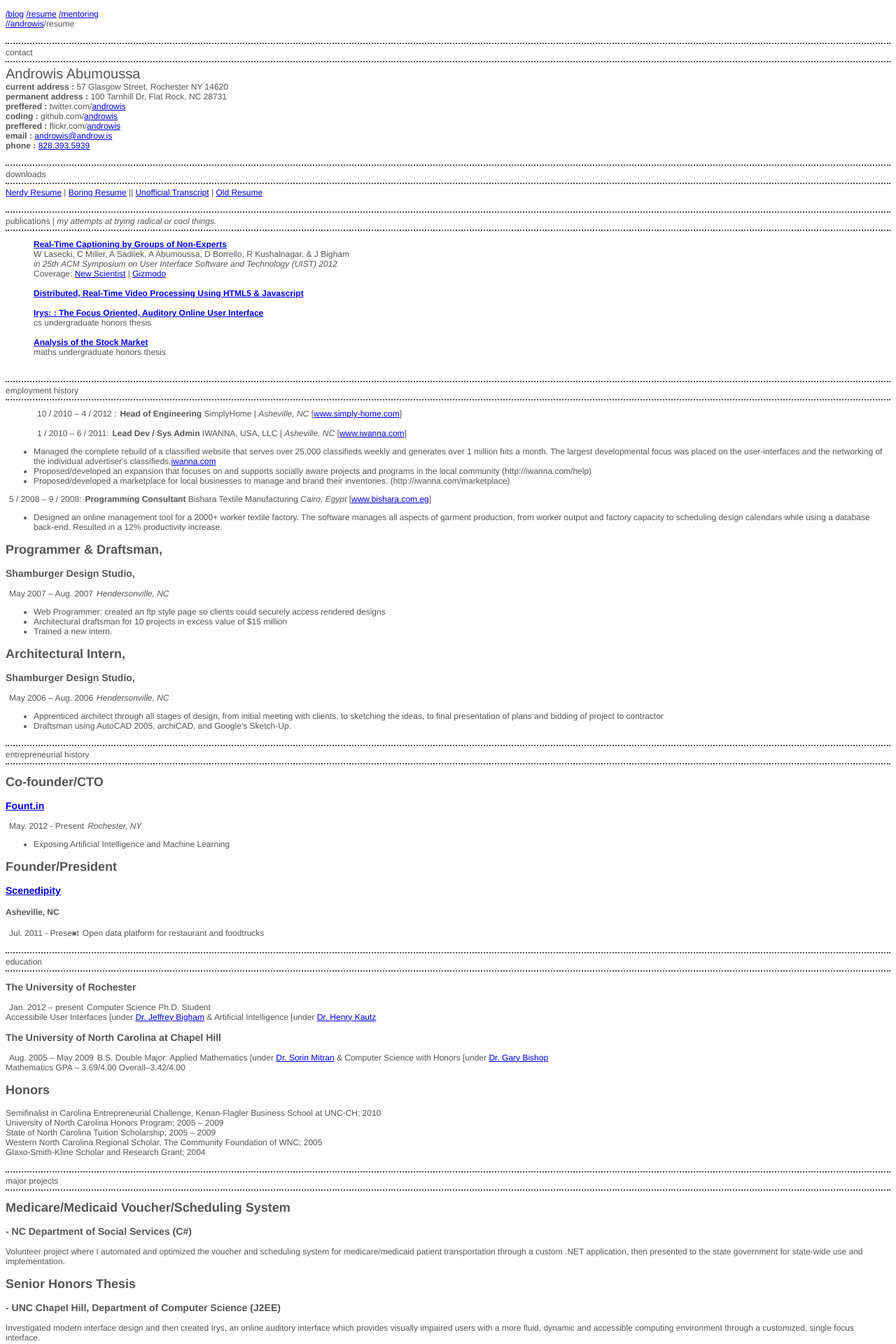
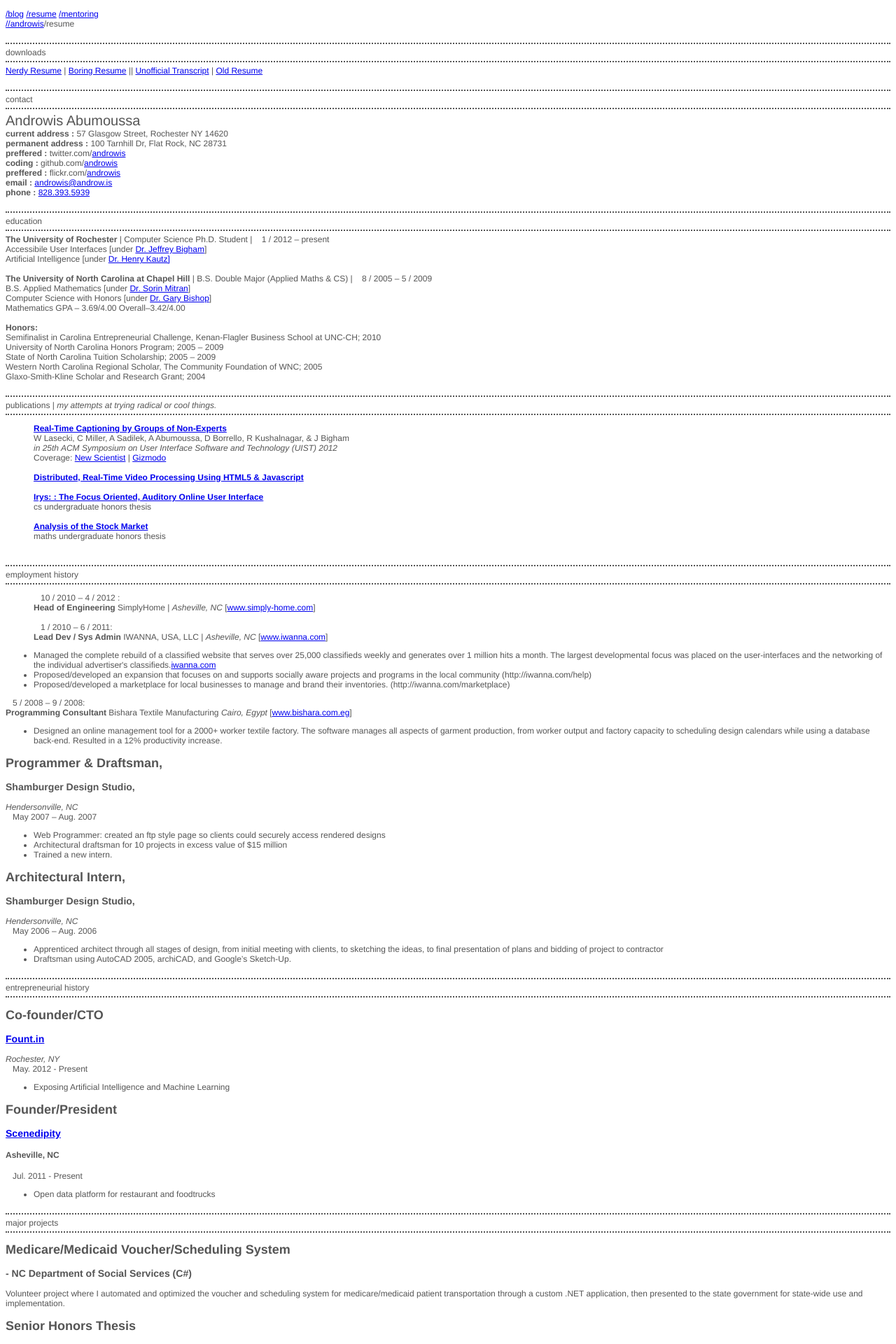
Before and after one commit to androwis/androwis.github.com, a Jekyll site: the page resume/index.html, which Jekyll copies as it is, in a window 1280 px wide. Shown: the top 1920 px of the page at 70% size. Built offline with Jekyll 4.4.1, drawn with Linux system fonts in a browser that asks for light colours; some of the changed lines change nothing that is shown.

Commit message:
fixed phone and formatting.

```diff
--- a/resume.css
+++ b/resume.css
@@ -20,4 +20,4 @@
 
 }
 #n{font-size:20px;}
-.d{font-size:12px; float:left; padding:0 5px;}
+.d{padding:0 10px;}
--- a/resume/index.html
+++ b/resume/index.html
@@ -18,6 +18,13 @@
 			<a href="../">//androwis</a>/resume
 	</div>
 
+<center>downloads</center>
+<a href="AndrewAbuMoussaResumeHTML.pdf">Nerdy Resume</a> |
+    <a href="AndrewAbuMoussaResumeBasic.pdf">Boring Resume</a> ||
+    <a href="AndrewAbuMoussaTranscript.pdf">Unofficial Transcript</a> |
+    <a href="AndrewAbuMoussaResume.pdf">Old Resume</a>
+
+
 <center> contact</center>
 <div id="r">
     <div id="n">Androwis Abumoussa</div>
@@ -27,14 +34,26 @@
     <div class="t"><b> coding : </b>github.com/<a href="http://github.com/androwis">androwis</a></div
     <div class="t"><b> preffered : </b>flickr.com/<a href="http://flickr.com/androwis">androwis</a></div>
     <div class="t"><b> email : </b><a href="mailto:androwis@androw.is">androwis@androw.is</a></div>
-    <div class="t"> <b> phone : </b><a href="tel:82839395939">828.393.5939</a> </div>
+    <div class="t"> <b> phone : </b><a href="tel:8283935939">828.393.5939</a> </div>
 
 
-<center>downloads</center>
-<a href="AndrewAbuMoussaResumeHTML.pdf">Nerdy Resume</a> |
-    <a href="AndrewAbuMoussaResumeBasic.pdf">Boring Resume</a> ||
-    <a href="AndrewAbuMoussaTranscript.pdf">Unofficial Transcript</a> |
-    <a href="AndrewAbuMoussaResume.pdf">Old Resume</a>
+<center>education</center>
+<b>The University of Rochester</b> | Computer Science Ph.D. Student | <span class="d">1 / 2012 – present</span><br/>
+Accessibile User Interfaces [under <a href="http://www.cs.rochester.edu/~jbigham/">Dr. Jeffrey Bigham</a>] <br/>
+Artificial Intelligence [under <a href="http://www.cs.rochester.edu/u/kautz/">Dr. Henry Kautz]</a><br/><br/>
+
+<b>The University of North Carolina at Chapel Hill</b> | B.S. Double Major (Applied Maths &amp; CS) | <span class="d">8 / 2005 – 5 / 2009</span><br/>
+B.S. Applied Mathematics [under <a href="http://mitran.web.unc.edu/">Dr. Sorin Mitran</a>]<br/>
+Computer Science with Honors [under <a href="http://www.cs.unc.edu/~gb/">Dr. Gary Bishop</a>]<br/>
+Mathematics GPA – 3.69/4.00 Overall–3.42/4.00
+<br/><br/>
+<b>Honors:</b><br/>
+Semifinalist in Carolina Entrepreneurial Challenge, Kenan-Flagler Business School at UNC-CH;  2010<br/>
+University of North Carolina Honors Program; 2005 – 2009<br/>
+State of North Carolina Tuition Scholarship; 2005 – 2009<br/>
+Western North Carolina Regional Scholar, The Community Foundation of WNC; 2005<br/>
+Glaxo-Smith-Kline Scholar and Research Grant; 2004
+
 
 <center>publications | <i>my attempts at trying radical or cool things.</i></center>
 <dl>
@@ -65,6 +84,8 @@
 <br/><br/>
 <div class="d">1 / 2010 – 6 / 2011: </div> <b> Lead Dev / Sys Admin </b> IWANNA, USA, LLC | <i>Asheville, NC </i>[<a href="http://iwanna.com">www.iwanna.com</a>]
 </dd>
+
+
 <ul><li>Managed the complete rebuild of a classified website that serves over 25,000 classifieds weekly
 and generates over 1 million hits a month.  The largest developmental focus was placed on the
 user-interfaces and the networking of the individual advertiser's classifieds.<a href=”http://test.iwanna.com”>iwanna.com</a></li>
@@ -97,24 +118,6 @@
 
 <div class="s">
 
-<center>education</center>
-<h3>The University of Rochester</h3>
-<div class="d">Jan. 2012 – present</div>
-<p>Computer Science Ph.D. Student<br/>
-Accessibile User Interfaces [under <a href="http://www.cs.rochester.edu/~jbigham/">Dr. Jeffrey Bigham</a>
-&amp; Artificial Intelligence [under <a href="http://www.cs.rochester.edu/u/kautz/">Dr. Henry Kautz</a> </p>
-
-<h3>The University of North Carolina at Chapel Hill</h3><div class="d">Aug. 2005 – May 2009</div>
-<p>B.S. Double Major: Applied Mathematics [under <a href="http://mitran.web.unc.edu/">Dr. Sorin Mitran</a>
-&amp; Computer Science with Honors [under <a href="http://www.cs.unc.edu/~gb/">Dr. Gary Bishop</a><br/>
-Mathematics GPA – 3.69/4.00 Overall–3.42/4.00</p>
-
-<h2>Honors</h2>
-<p>Semifinalist in Carolina Entrepreneurial Challenge, Kenan-Flagler Business School at UNC-CH;  2010<br/>
-University of North Carolina Honors Program; 2005 – 2009<br/>
-State of North Carolina Tuition Scholarship; 2005 – 2009<br/>
-Western North Carolina Regional Scholar, The Community Foundation of WNC; 2005<br/>
-Glaxo-Smith-Kline Scholar and Research Grant; 2004</p></div>
 
 <center>major projects</center>
 <div class="s">
```
